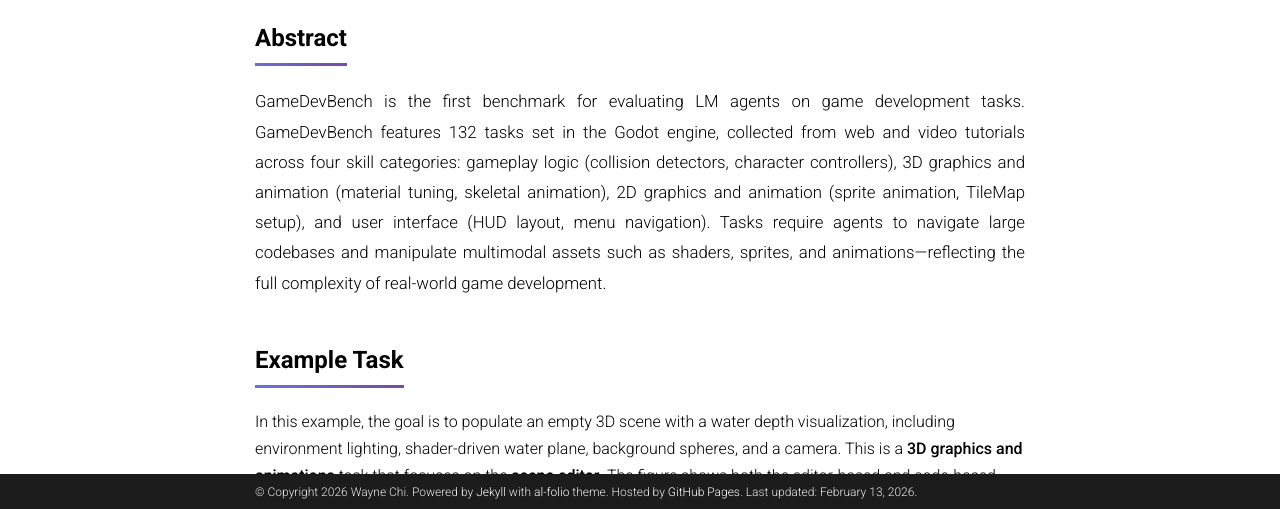
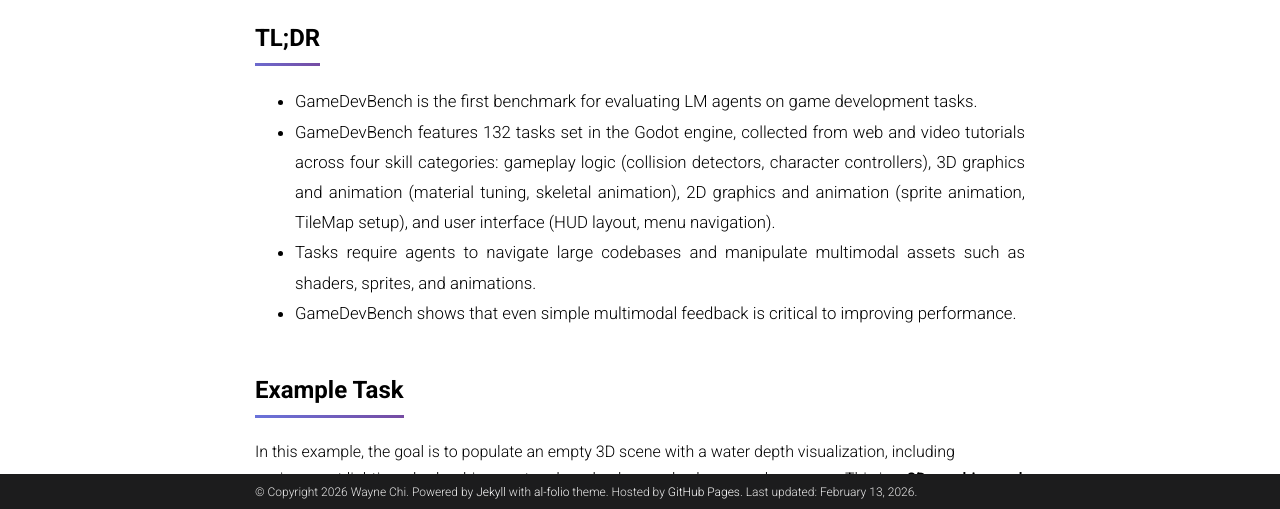
Before and after one commit to waynchi/waynchi.github.io, a Jekyll site: the page built from _pages/gamedevbench.md, in a window 1280 px wide and 1400 px high, scrolled down 205 px, cut to the strip 891-1400 px from the top of the window. Built offline with Jekyll 4.4.1, drawn with Linux system fonts in a browser that asks for light colours; comment, search, counter and statistics services are not loaded; a style sheet for code colours, icons or effects is not loaded; some of the changed text lies outside the part shown.

Commit message:
fixing gamedevbench

```diff
--- a/_pages/gamedevbench.md
+++ b/_pages/gamedevbench.md
@@ -392,13 +392,16 @@ nav_order: 100
   </p>
 </div>
 
-<!-- Abstract -->
+<!-- TL;DR -->
 <div class="gdb-section">
-  <h2>Abstract</h2>
+  <h2>TL;DR</h2>
   <div class="gdb-abstract">
-    <p>
-      GameDevBench is the first benchmark for evaluating LM agents on game development tasks. GameDevBench features 132 tasks set in the Godot engine, collected from web and video tutorials across four skill categories: gameplay logic (collision detectors, character controllers), 3D graphics and animation (material tuning, skeletal animation), 2D graphics and animation (sprite animation, TileMap setup), and user interface (HUD layout, menu navigation). Tasks require agents to navigate large codebases and manipulate multimodal assets such as shaders, sprites, and animations&mdash;reflecting the full complexity of real-world game development.
-    </p>
+    <ul style="line-height: 1.8;">
+      <li>GameDevBench is the first benchmark for evaluating LM agents on game development tasks.</li>
+      <li>GameDevBench features 132 tasks set in the Godot engine, collected from web and video tutorials across four skill categories: gameplay logic (collision detectors, character controllers), 3D graphics and animation (material tuning, skeletal animation), 2D graphics and animation (sprite animation, TileMap setup), and user interface (HUD layout, menu navigation).</li>
+      <li>Tasks require agents to navigate large codebases and manipulate multimodal assets such as shaders, sprites, and animations.</li>
+      <li>GameDevBench shows that even simple multimodal feedback is critical to improving performance.</li>
+    </ul>
   </div>
 </div>
 
@@ -506,7 +509,7 @@ nav_order: 100
     </table>
   </div>
   <p style="font-size: 0.85em; color: var(--global-text-color-light); text-align: center; margin-top: 12px;">
-    * Best configuration per model + framework combination.
+    * Best multimodal support for each configuration.
   </p>
 </div>
 
```
Also changed, not shown: other parts of _pages/gamedevbench.md (+2 -2 lines).
